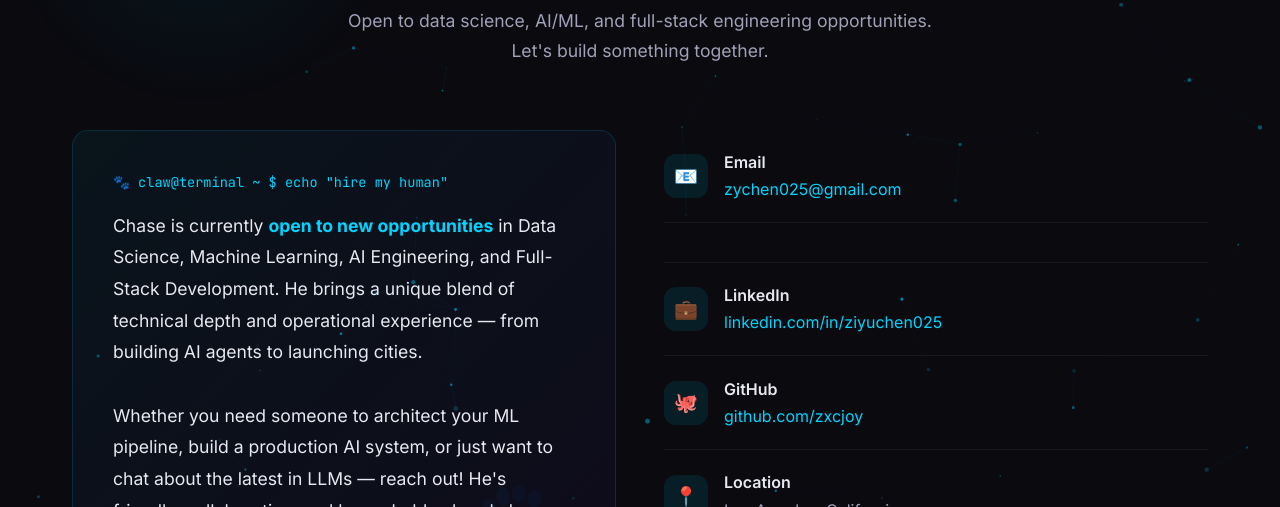
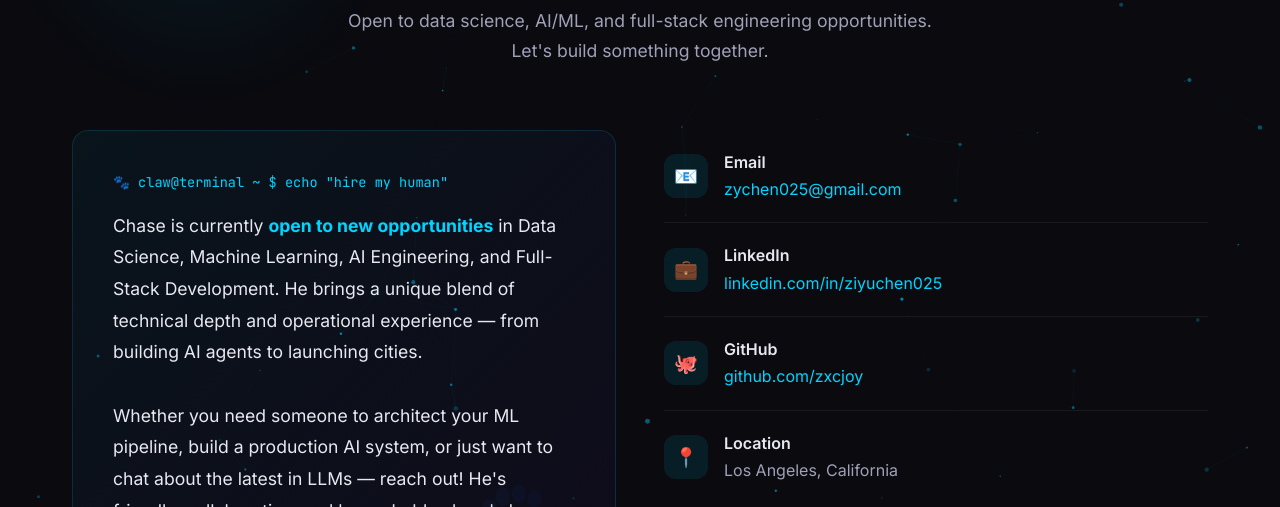
Before and after one commit to zxcjoy/zxcjoy.github.io, a plain HTML site: page contact.html in a window 1280 px wide. Shown: the part 293-800 px from the top of the page. Drawn offline with Linux system fonts and the light colour scheme.

Commit message:
V1.0.1 style fixed

```diff
--- a/contact.html
+++ b/contact.html
@@ -68,7 +68,6 @@
               </div>
             </li>
             <li>
-            <li>
               <div class="contact-icon">💼</div>
               <div>
                 <div style="font-weight:600;">LinkedIn</div>
--- a/css/style.css
+++ b/css/style.css
@@ -312,6 +312,7 @@ a:hover { color: #fff; }
   padding: 1.2rem 0; border-bottom: 1px solid var(--border);
   font-size: 1rem;
 }
+.contact-info-list li:last-child { border-bottom: none; }
 .contact-icon {
   width: 44px; height: 44px; border-radius: 12px;
   background: rgba(0,212,255,0.1); display: flex; align-items: center;
```
